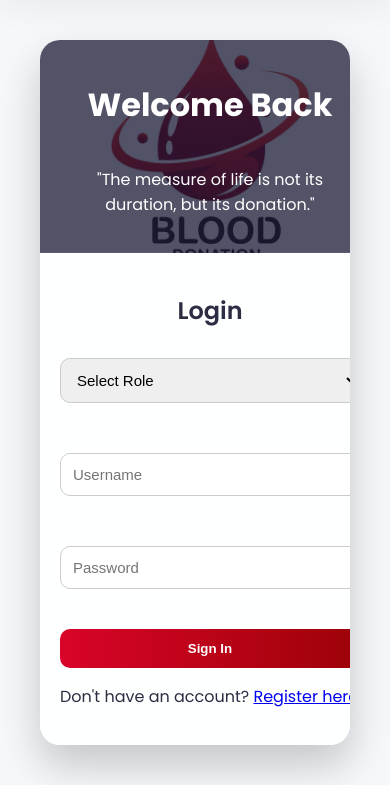
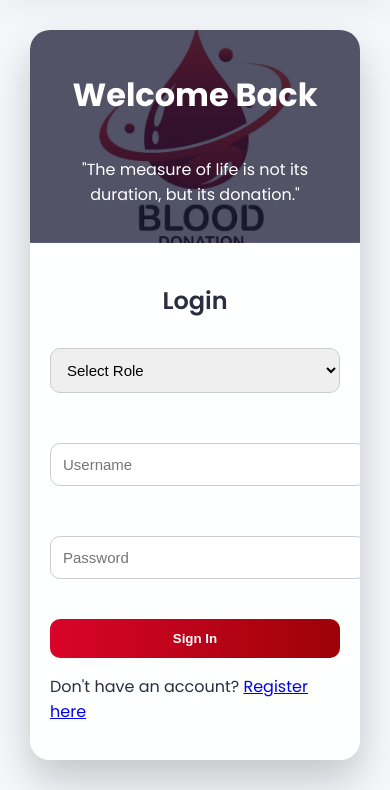
Before and after one commit to hgsuresh62/bloodbank-project, a Flask app: page / in a window 390 px wide. Shown: the part 137-927 px from the top of the page. Run offline with Flask 3, Linux system fonts and the light colour scheme.

Commit message:
Final mobile fix

```diff
--- a/templates/login.html
+++ b/templates/login.html
@@ -10,17 +10,17 @@ body{
 /* Container */
 .login-container{
     display:flex;
-    flex-wrap: wrap;   /* 🔥 IMPORTANT */
+    flex-wrap:wrap;
     border-radius:20px;
     overflow:hidden;
     box-shadow:0 20px 40px rgba(0,0,0,0.2);
-    margin:20px;
+    margin:20px auto;
+    max-width:1000px;
 }
 
 /* LEFT */
 .login-left{
     flex:1;
-    min-width:300px;   /* 🔥 prevents shrink */
     background:linear-gradient(rgba(10,10,40,0.7),rgba(10,10,40,0.7)),
     url("{{ url_for('static', filename='blood-bg.jpg') }}");
 
@@ -38,7 +38,6 @@ body{
 /* RIGHT */
 .login-right{
     flex:1;
-    min-width:300px;   /* 🔥 prevents cut */
     background:rgba(255,255,255,0.95);
     padding:40px;
 
@@ -86,7 +85,8 @@ body{
 @media (max-width: 768px){
 
     .login-container{
-        flex-direction: column;   /* 🔥 stack */
+        flex-direction:column;
+        margin:10px;
     }
 
     .login-left{
```
